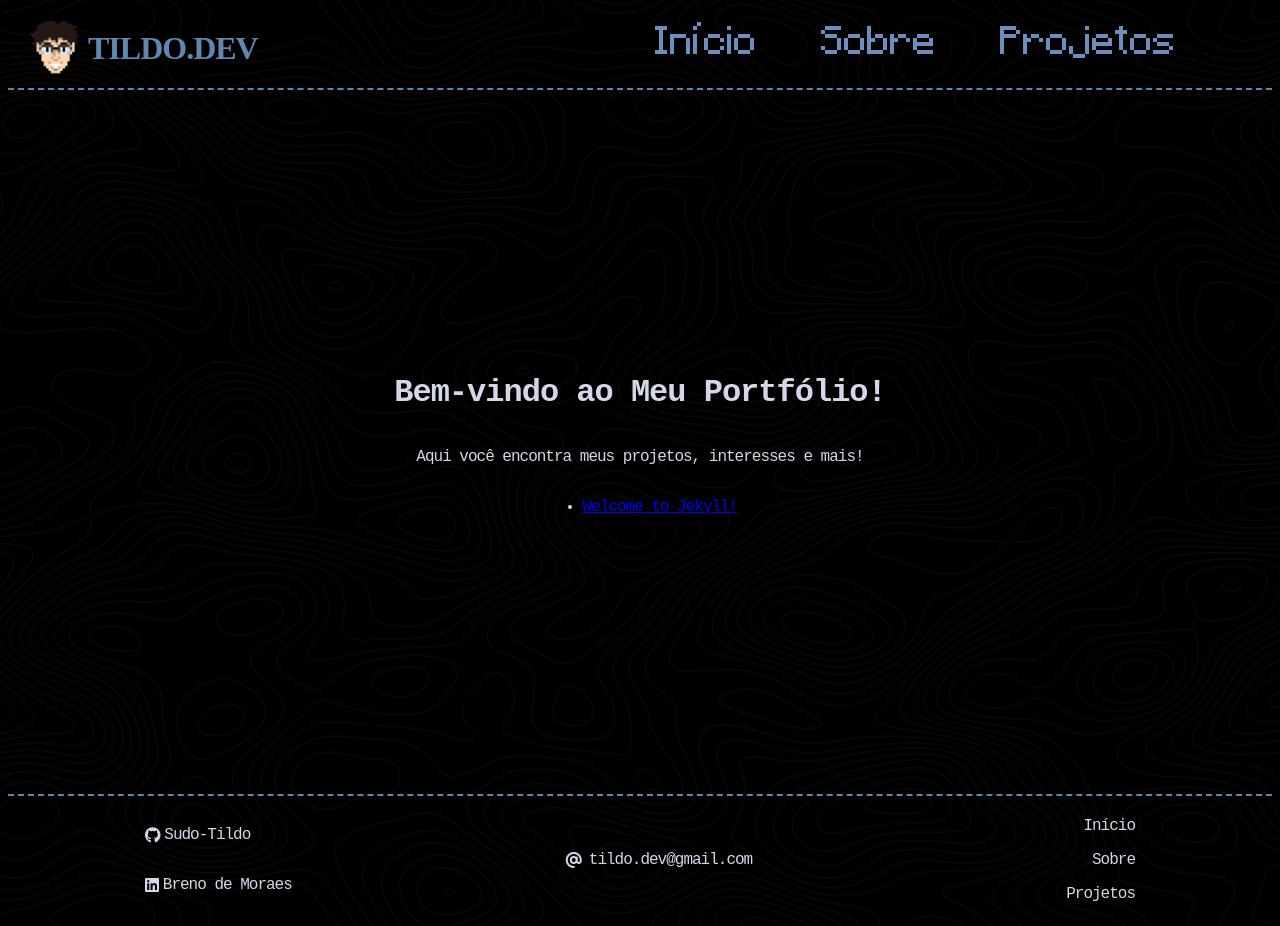
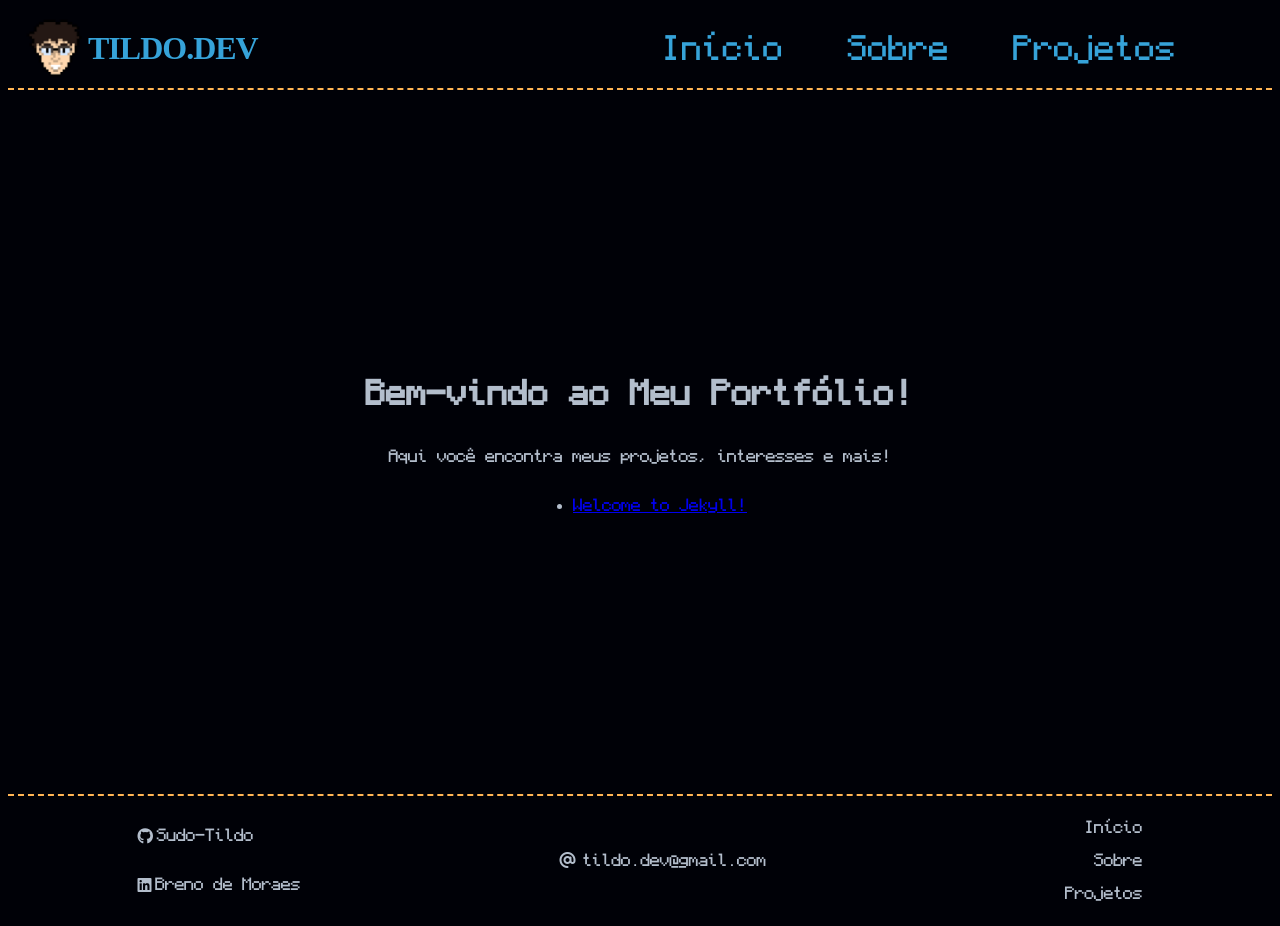
Before and after one commit to sudo-tildo/sudo-tildo.github.io, a Jekyll site: the page built from index.markdown, in a window 1280 px wide. Built offline with Jekyll 4.4.1, drawn with Linux system fonts in a browser that asks for light colours; nearby versions of some CDN libraries; some web fonts are replaced.

Commit message:
Overall changes in color palette and typography

```diff
--- a/_layouts/default.html
+++ b/_layouts/default.html
@@ -4,7 +4,6 @@
     <meta charset="UTF-8">
     <meta name="viewport" content="width=device-width, initial-scale=1.0">
     <title>{{ page.title }}</title>
-    <link rel="stylesheet" href="/assets/css/bg_animation.css">
     <link rel="stylesheet" href="/assets/css/main.css">
     <link rel="preconnect" href="https://fonts.googleapis.com">
     <link rel="preconnect" href="https://fonts.gstatic.com" crossorigin>
@@ -13,10 +12,6 @@
     <script src="https://kit.fontawesome.com/9204e9c765.js" crossorigin="anonymous"></script>
 </head>
 <body>
-
-    <div class="background">
-    </div>
-
     <header>
         {% include header.html %}
     </header>
@@ -29,6 +24,5 @@
         {% include footer.html %}
     </footer>
 
-    <script src="/assets/js/bg_animation.js"></script>
 </body>
 </html>
--- a/assets/css/bg_animation.css
+++ /dev/null
@@ -1,13 +0,0 @@
-body .background{
-    position: fixed;
-    color: white;
-    top: 0;
-    left: 0;
-    width: 500%;
-    height: 500%;
-    background: linear-gradient(rgba(0, 0, 0, 0.8), rgba(0, 0, 0, 0.8)),  url(/assets/img/bg/topographic_txt.png) repeat
-center fixed;
-    background-size: cover;
-    z-index: -1;
-    transition: background-position 0.1s linear;
-}
--- a/assets/css/main.css
+++ b/assets/css/main.css
@@ -2,25 +2,25 @@
    VARIÁVEIS GLOBAIS
    ========================================================================== */
    :root {
-    --background-color: #1a1d2e;  /* Azul escuro profundo (bg0 modificado) */
-    --box-color: #25283d;         /* Azul m�dio para se��es (bg1 ajustado) */
-    --text-color: #d4d7e8;        /* Branco azulado suave (fg0 ajustado) */
-    --hover-color: #d4d7e8;       /* Mesmo que o texto principal */
-    --link-color: #6c8ebf;        /* Azul m�dio desaturado para links */
-    --accent-color: #5f87af;      /* Azul principal de destaque */
-    --secondary-accent: #5faf87;  /* Verde-azulado para contraste secund�rio */
+    --background-color: linear-gradient(rgba(0, 0, 0, 0.4), rgba(0, 0, 0, 0.4)), #00020c;    /* Fundo escuro profundo (típico do Ayu) */
+    --box-color: #1A1F29;           /* Camada intermediária com tom azulado */
+    --text-color: #B3BECC;          /* Cinza-azulado claro para texto */
+    --hover-color: #E6B450;         /* Laranja suave do Ayu para hover */
+    --link-color: #36A3D9;          /* Azul vibrante (tom principal do Ayu) */
+    --accent-color: #FFB454;        /* Laranja-dourado para destaques */
+    --secondary-accent: #A3BE8C;    /* Verde pastel para contraste */
 }
 
 /* ==========================================================================
    ESTILIZAÇÃO GERAL (BODY)
    ========================================================================== */
 body {
-    background-color: var(--background-color);
+    background: var(--background-color);
     color: var(--text-color);
     display: flex;
     flex-direction: column;
     min-height: 100vh;
-    font-family: 'Courier New', Courier, monospace;
+    font-family: 'Monocraft';
     letter-spacing: -1px;
 }
 
@@ -29,8 +29,8 @@ body {
    ========================================================================== */
 
 @font-face {
-    font-family: 'Minecraftia';
-    src: url(../fonts/Minecraftia-Regular.woff) format('woff');
+    font-family: 'Monocraft';
+    src: url(../fonts/Monocraft.woff) format('woff');
     font-weight: normal;
 }
 
@@ -60,7 +60,7 @@ header {
     font-family: 'bytesized';
     font-weight: bolder;
     font-size: 2rem;
-    color: var(--accent-color);
+    color: var(--link-color);
 }
 
 .navbar ul {
@@ -75,7 +75,7 @@ header {
     text-decoration: none;
     color: var(--link-color);
 
-    font-family: 'Minecraftia';
+    font-family: 'Monocraft';
     font-size: 2rem;
 
     transition: 0.5s;
@@ -84,7 +84,8 @@ header {
 .navbar a:hover {
     color: var(--hover-color);
     font-size: 2.2rem;
-    transition: 0.5s;
+    font-weight: bolder;
+    transition: 0.3s;
 }
 
 /* ==========================================================================
--- a/assets/js/bg_animation.js
+++ /dev/null
@@ -1,37 +0,0 @@
-const background = document.querySelector('.background');
-let positionX = 0; // Posição horizontal inicial
-let positionY = 0; // Posição vertical inicial
-let mouseX = 0; // Posição horizontal do mouse
-let mouseY = 0; // Posição vertical do mouse
-const speed = 0.2; // Velocidade do parallax
-const scrollSpeedX = 0.2; // Velocidade horizontal do movimento contínuo
-const scrollSpeedY = 0.2; // Velocidade vertical do movimento contínuo
-
-// Atualiza as posições com base no movimento do mouse
-document.addEventListener('mousemove', (event) => {
-    const { clientX, clientY } = event;
-    const windowWidth = window.innerWidth;
-    const windowHeight = window.innerHeight;
-
-    // Calcula a porcentagem da posição do mouse
-    mouseX = (clientX / windowWidth - 0.5) * 100; // De -50 a +50
-    mouseY = (clientY / windowHeight - 0.5) * 100; // De -50 a +50
-});
-
-// Animação do plano de fundo
-function animateBackground() {
-    // Atualiza posições automáticas
-    positionX += scrollSpeedX; // Movimento contínuo horizontal
-    positionY += scrollSpeedY; // Movimento contínuo vertical
-
-    // Aplica o efeito parallax com base na posição do mouse
-    const parallaxX = positionX + mouseX * speed;
-    const parallaxY = positionY + mouseY * speed;
-
-    // Define a posição do background
-    background.style.backgroundPosition = `${parallaxX}px ${parallaxY}px`;
-
-    requestAnimationFrame(animateBackground); // Repetição da animação
-}
-
-animateBackground();
```
Also changed, not shown: assets/fonts/Minecraftia-Regular.woff (deleted), assets/fonts/Monocraft.woff (added), assets/img/bg/back.png (added).
